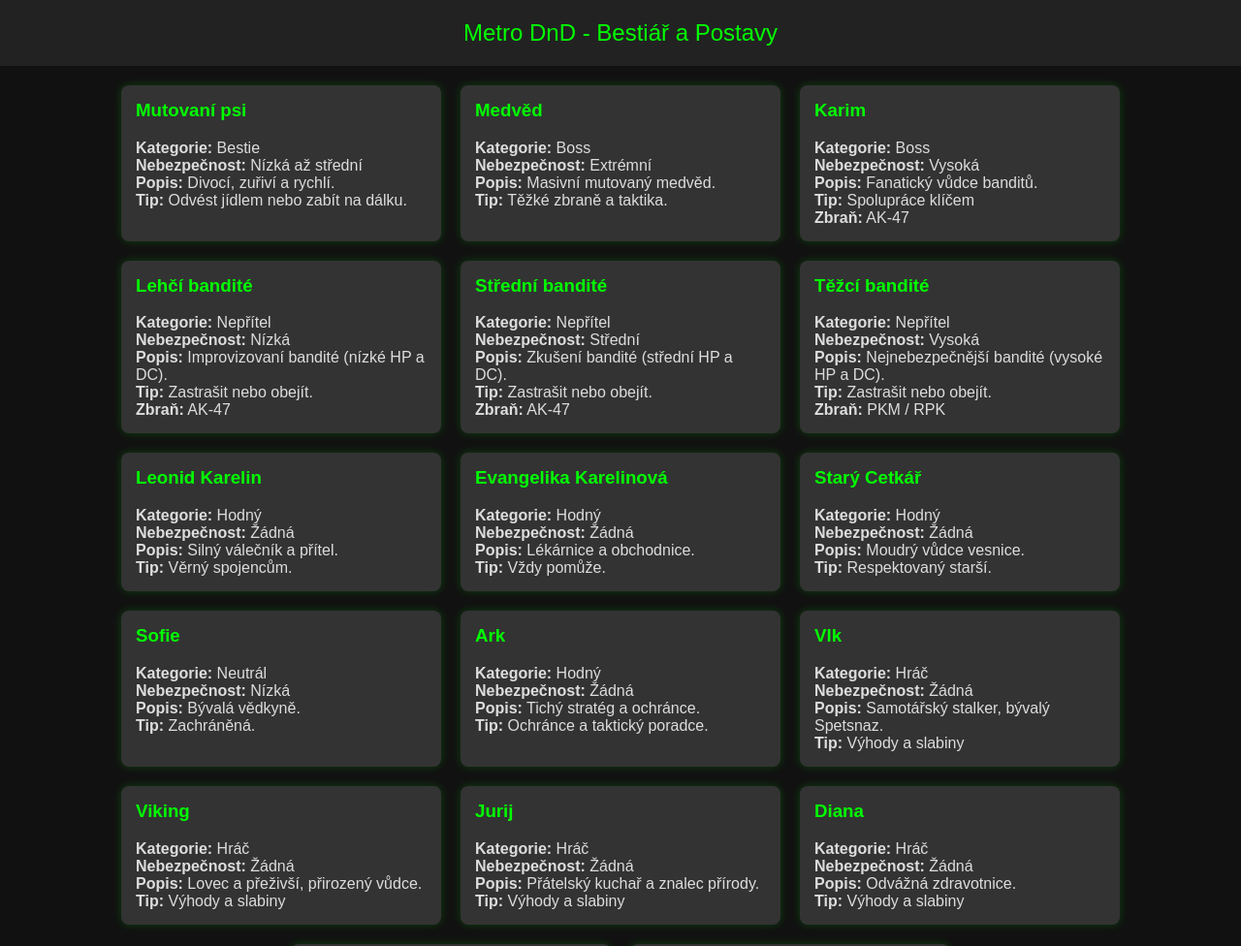
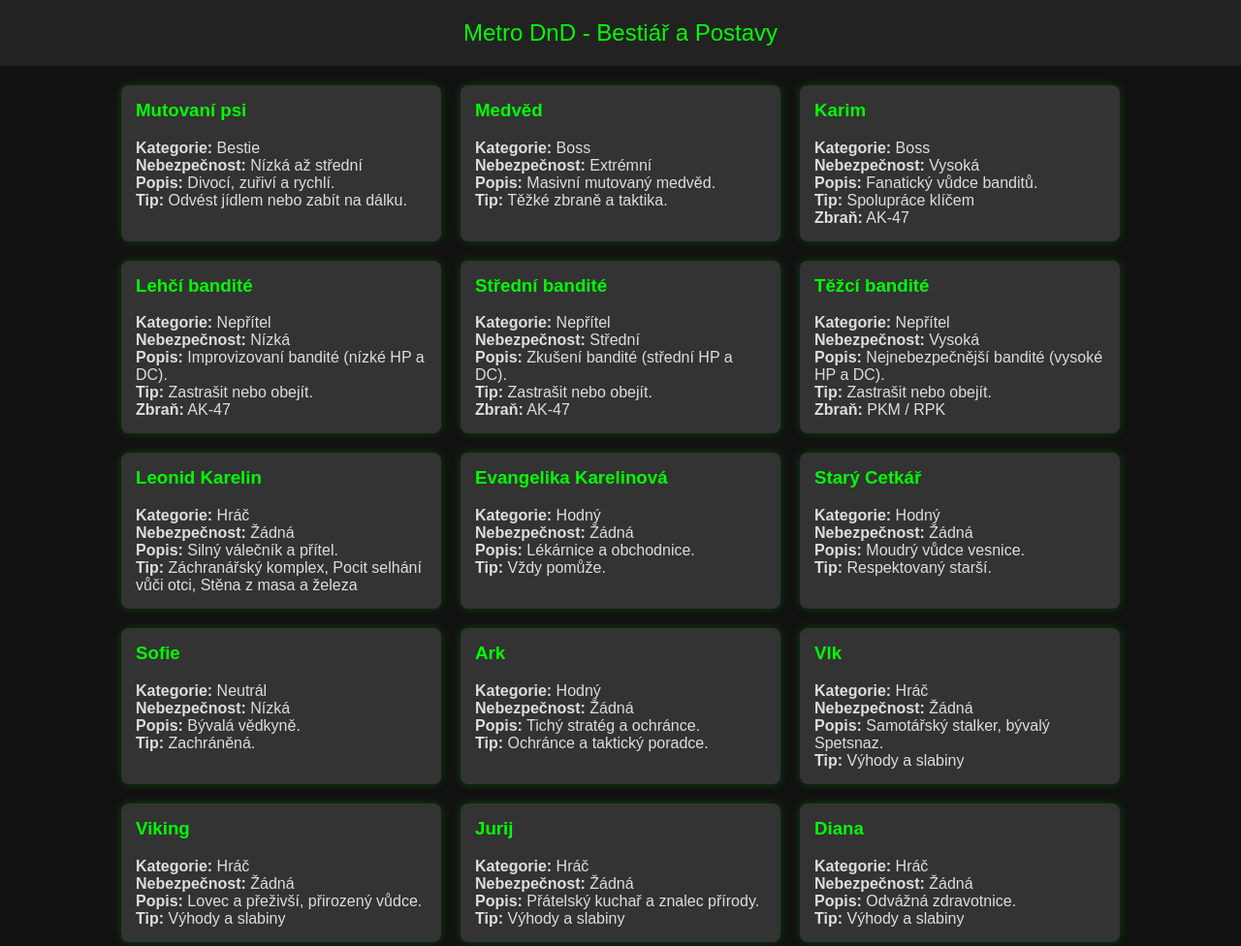
Before and after one commit to Dasmartys/metro-dnd, a plain HTML site: page metro_dnd_bestiar.html in a window 1280 px wide. Shown: the top 976 px of the page at 97% size. Drawn offline with Linux system fonts and the light colour scheme.

Commit message:
Update metro_dnd_bestiar.html

```diff
--- a/metro_dnd_bestiar.html
+++ b/metro_dnd_bestiar.html
@@ -59,7 +59,7 @@ const data = [
 { name: "Lehčí bandité", category: "Nepřítel", desc: "Improvizovaní bandité (nízké HP a DC).", danger: "Nízká", loot: "-", tip: "Zastrašit nebo obejít.", weapon: "AK-47" },
 { name: "Střední bandité", category: "Nepřítel", desc: "Zkušení bandité (střední HP a DC).", danger: "Střední", loot: "-", tip: "Zastrašit nebo obejít.", weapon: "AK-47" },
 { name: "Těžcí bandité", category: "Nepřítel", desc: "Nejnebezpečnější bandité (vysoké HP a DC).", danger: "Vysoká", loot: "-", tip: "Zastrašit nebo obejít.", weapon: "PKM / RPK" },
-{ name: "Leonid Karelin", category: "Hodný", desc: "Silný válečník a přítel.", danger: "Žádná", loot: "-", tip: "Věrný spojencům." },
+{ name: "Leonid Karelin", category: "Hráč", desc: "Silný válečník a přítel.", danger: "Žádná", loot: "-", tip: "Záchranářský komplex, Pocit selhání vůči otci, Stěna z masa a železa" },
 { name: "Evangelika Karelinová", category: "Hodný", desc: "Lékárnice a obchodnice.", danger: "Žádná", loot: "-", tip: "Vždy pomůže." },
 { name: "Starý Cetkář", category: "Hodný", desc: "Moudrý vůdce vesnice.", danger: "Žádná", loot: "-", tip: "Respektovaný starší." },
 { name: "Sofie", category: "Neutrál", desc: "Bývalá vědkyně.", danger: "Nízká", loot: "-", tip: "Zachráněná." },
```
